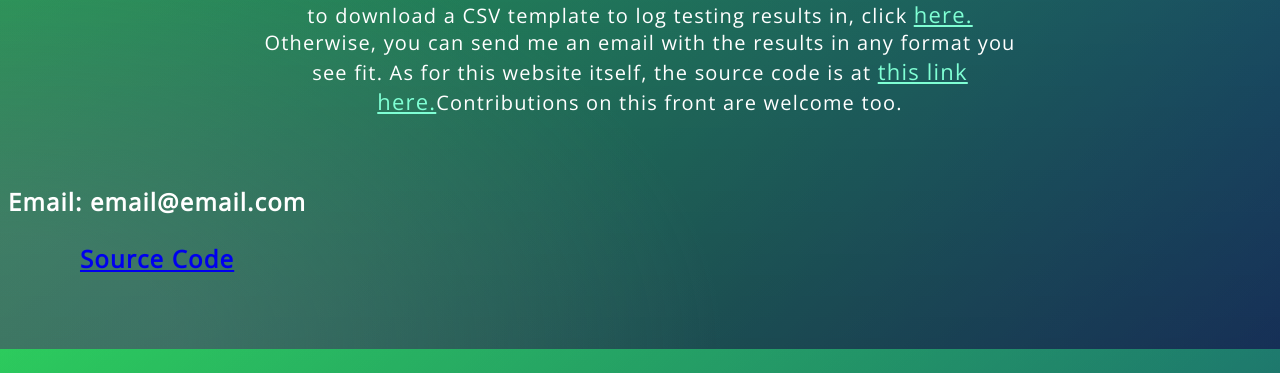
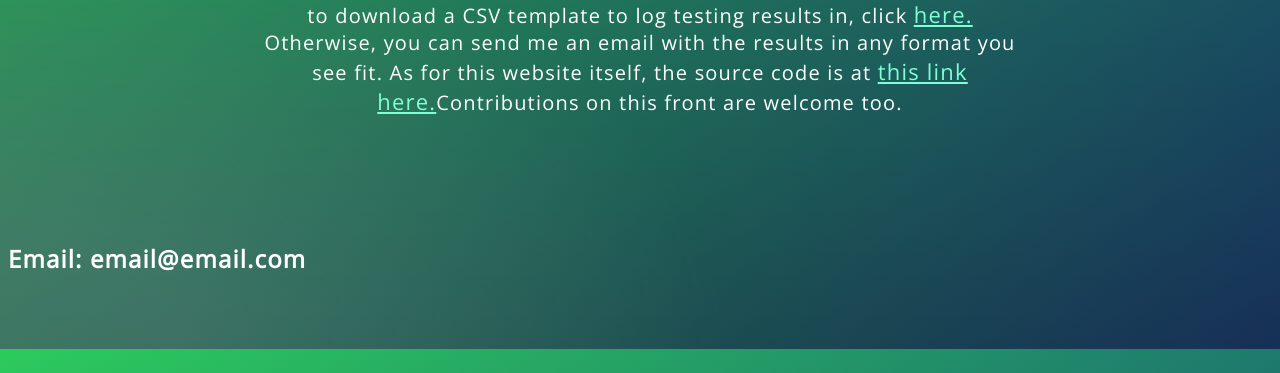
Before and after one commit to keith72632/Beaker, a Flask app: page /contact in a window 1280 px wide. Shown: the part 451-824 px from the top of the page. Run offline with Flask 2, Linux system fonts and the light colour scheme; parts of the project's set-up code (start-up, migrations or seed data) failed here and were passed over.

Commit message:
fixed link

```diff
--- a/templates/contact.html
+++ b/templates/contact.html
@@ -20,7 +20,6 @@
 </div>
 <div class="contacts">
     <h3 class="myemail">Email: email@email.com</h3>
-    <h3 class="sourcecode"><a href="https://github.com/keith72632/VirtualJarTesting">Source Code</a></h3>
 
 </div>
 {% endblock %}
```
